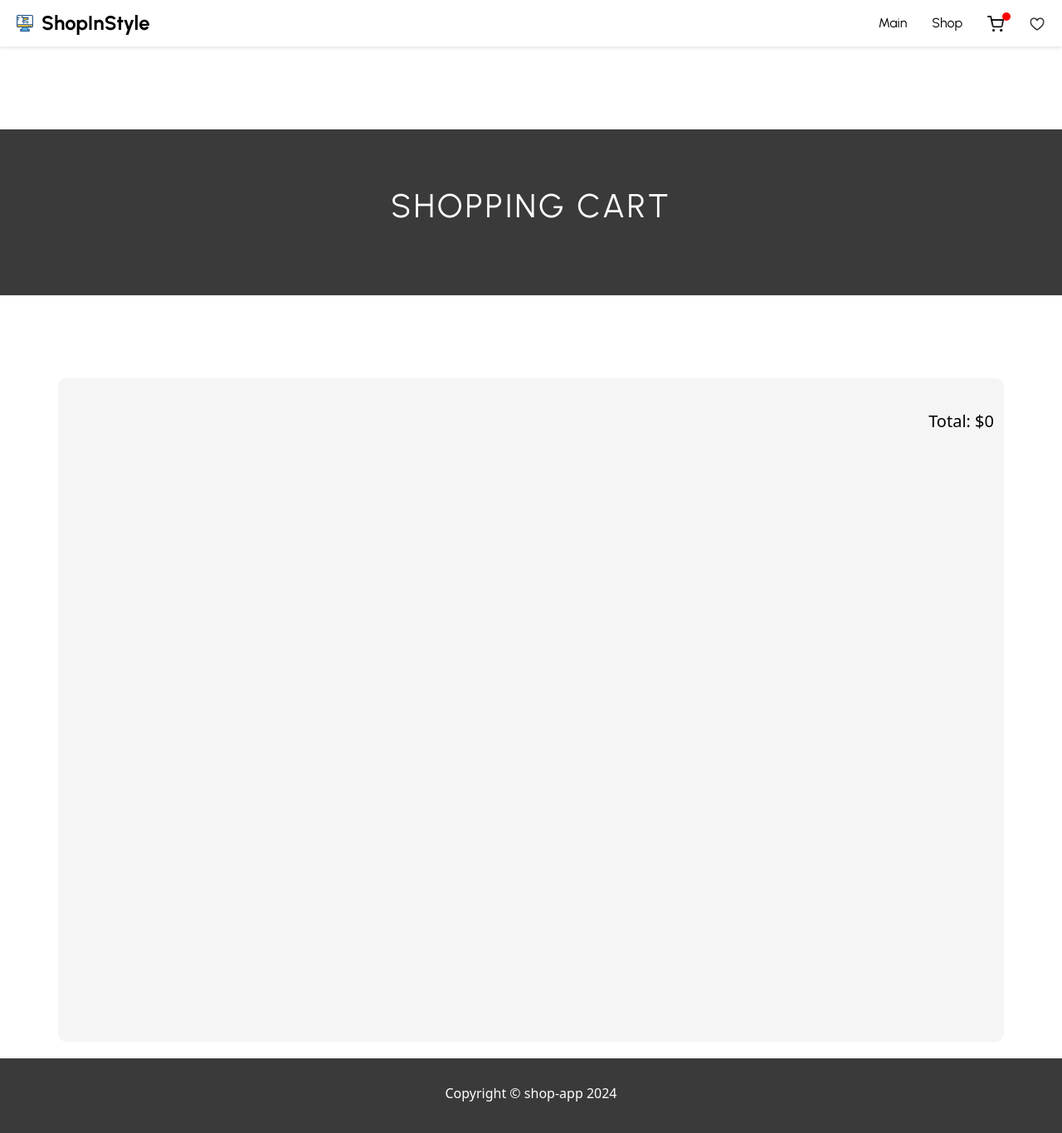
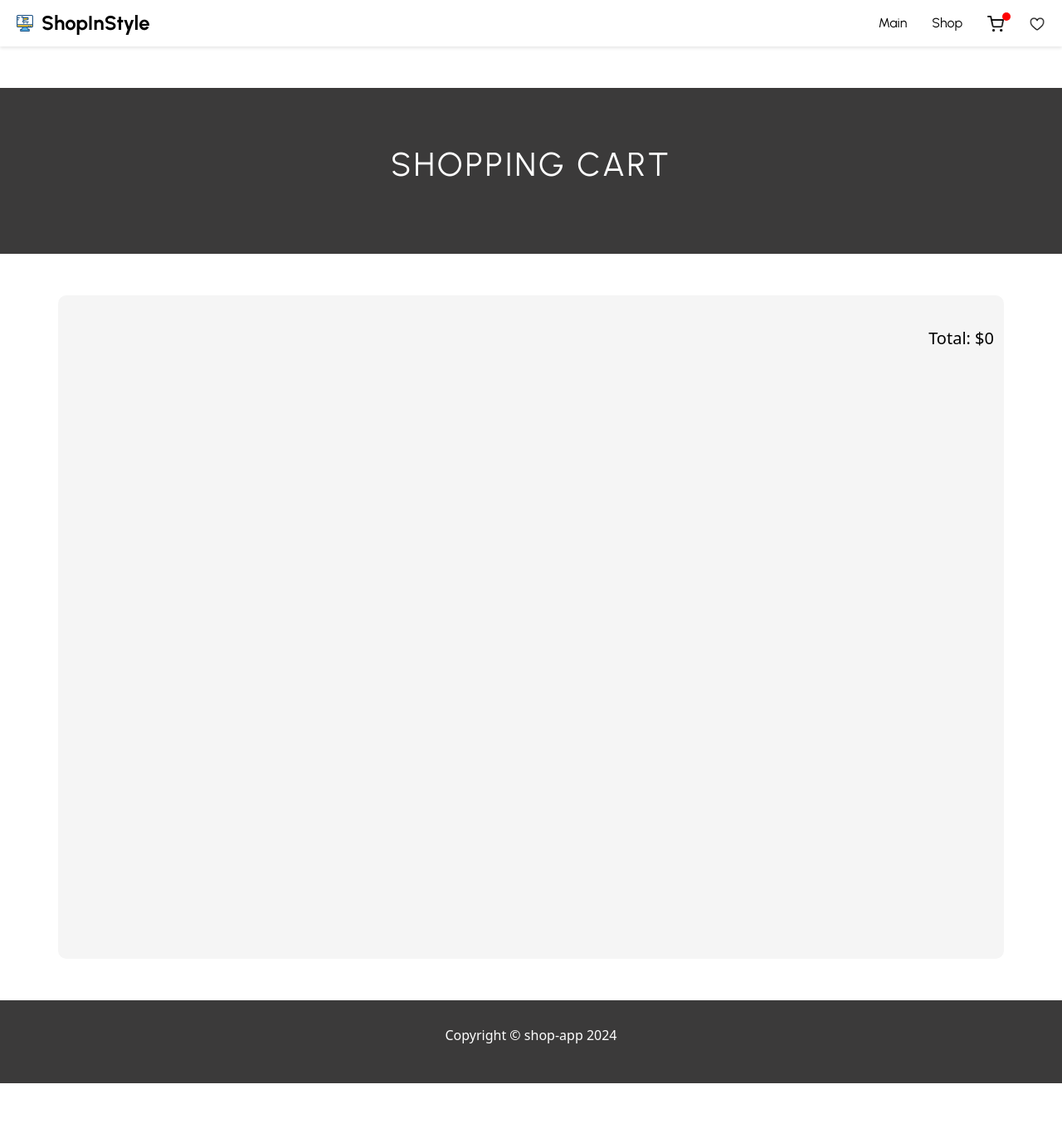
Before and after one commit to AdriannaLen/shop-app, a React (Vite) app: page /cart in a window 1280 px wide. Shown: the top 1366 px of the page at 83% size. After the commit the page ends 1306 px from the top, so only its background shows below. Built offline with nearby package versions, Linux system fonts and the light colour scheme.

Commit message:
changed style

```diff
--- a/src/Components/Footer/Footer.scss
+++ b/src/Components/Footer/Footer.scss
@@ -6,9 +6,11 @@
     justify-content: center;
     align-items: center;
     height: 100px;
+    margin-top: 50px;
     background-color: rgb(59, 58, 58);
     width:100%;
-    bottom: 0;
+
+
 
     .footer__content {
 
--- a/src/Components/Header/Header.scss
+++ b/src/Components/Header/Header.scss
@@ -7,7 +7,7 @@
   align-items: center;
   height: 200px;
   background-color: rgb(59, 58, 58);
-  margin: 100px 0;
+  margin: 50px 0;
 
   .logo__header {
     font-family: 'Urbanist', sans-serif;
```
